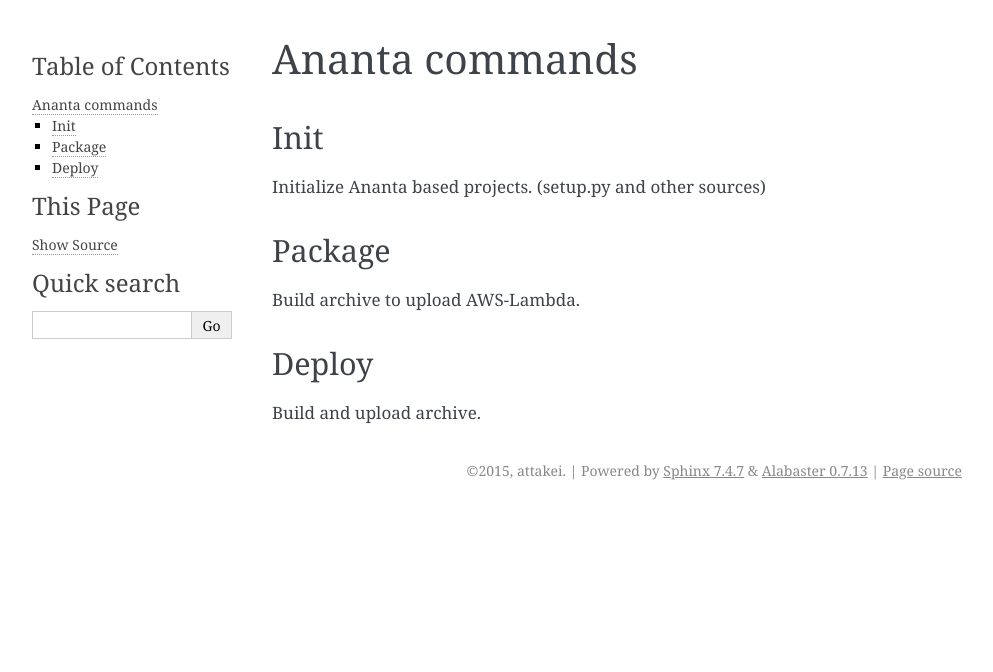
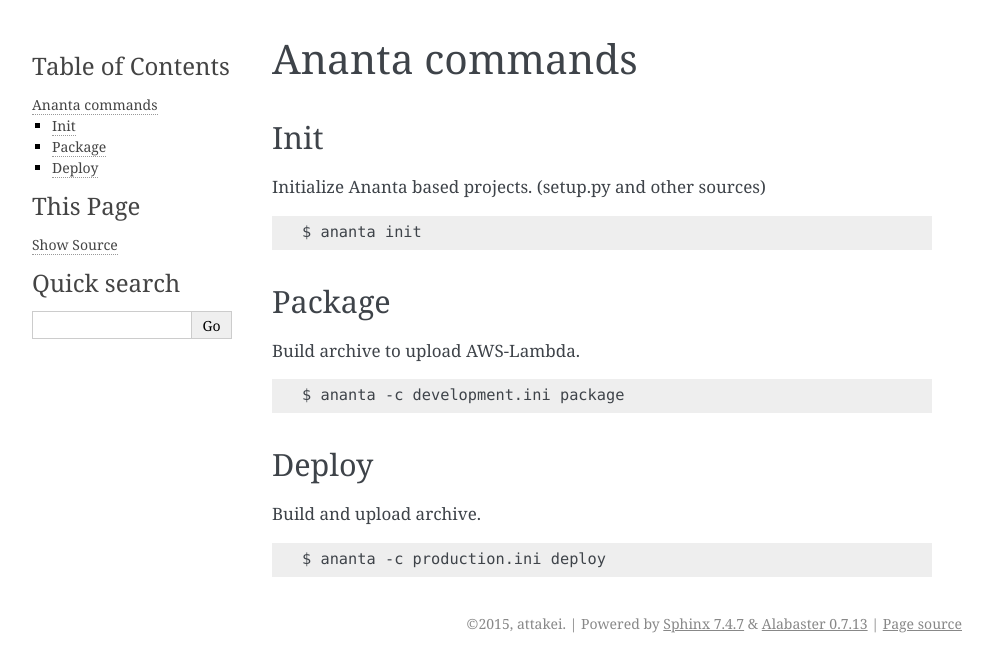
Before and after one commit to attakei-sandbox/ananta, a Sphinx documentation site: the page built from docs/commands.rst, in a window 1280 px wide. Shown: the top 672 px of the page, without its empty margins (148-1141 px from the left). Built offline with Sphinx 7.4.7, drawn with Linux system fonts in a browser that asks for light colours.

Commit message:
Command args

```diff
--- a/docs/commands.rst
+++ b/docs/commands.rst
@@ -6,13 +6,26 @@
 
 Initialize Ananta based projects. (setup.py and other sources)
 
+.. code-block:: shell
+
+   $ ananta init
+
+
 Package
 -------
 
 Build archive to upload AWS-Lambda.
+
+.. code-block:: shell
+
+   $ ananta -c development.ini package
 
 
 Deploy
 ------
 
 Build and upload archive.
+
+.. code-block:: shell
+
+   $ ananta -c production.ini deploy
```
